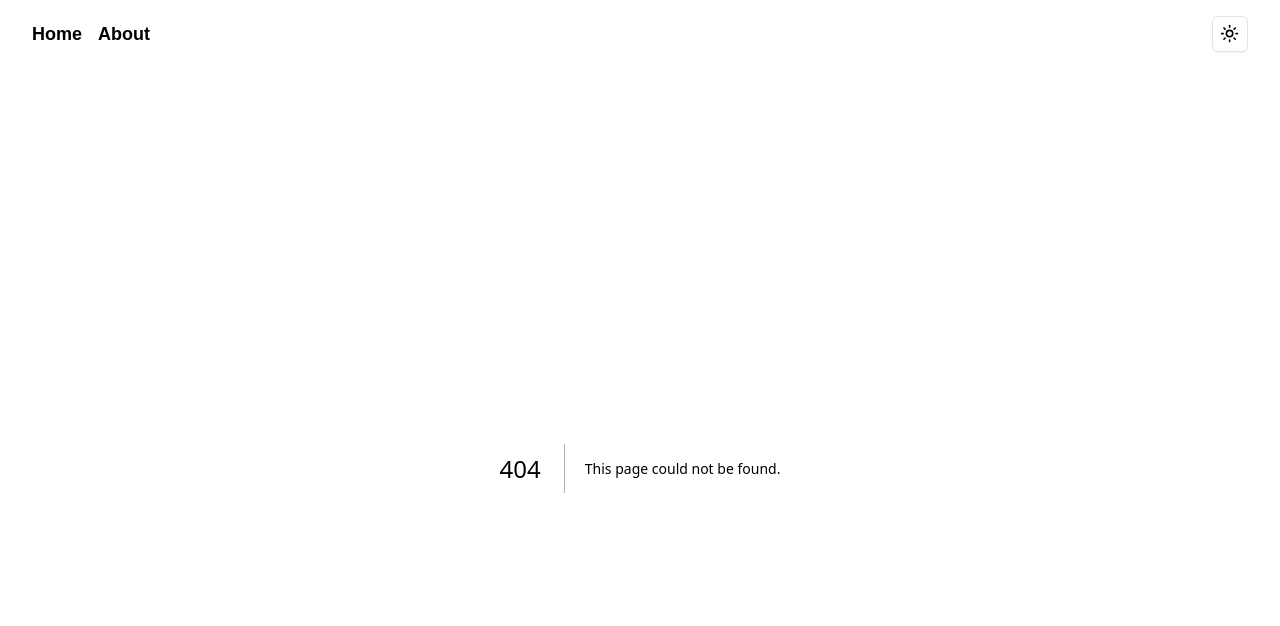
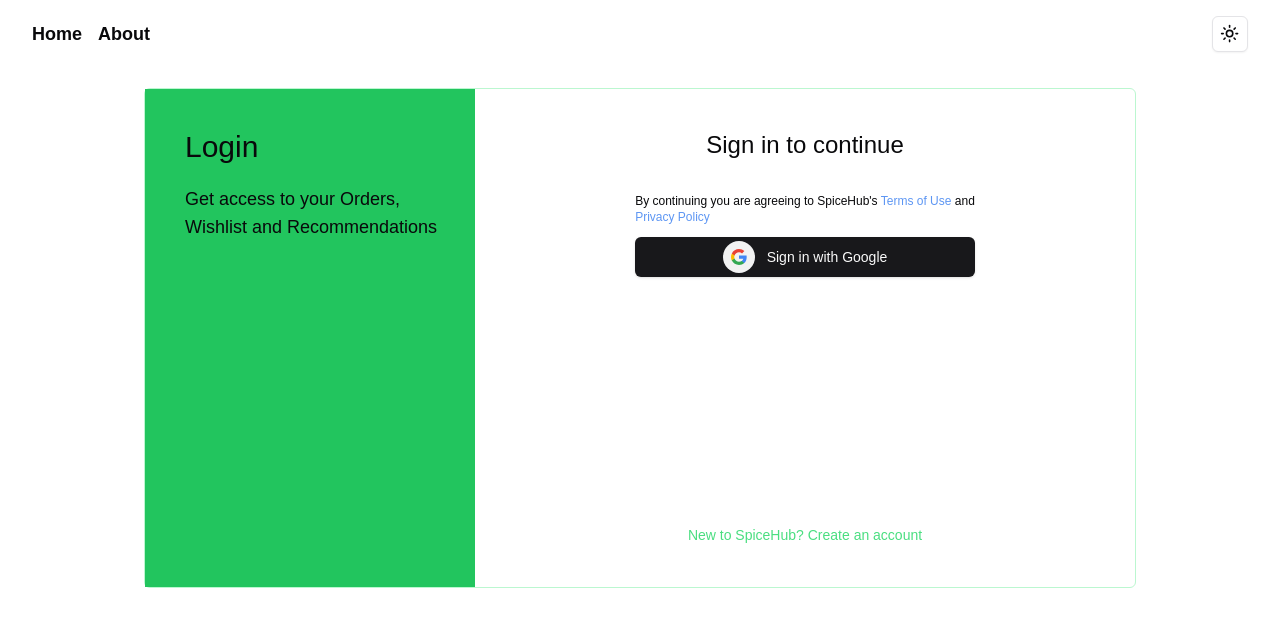
Before and after one commit to klrab3490/Spice-Hub, a Next.js app: page /login in a window 1280 px wide. Before the commit this address had no page. Shown: the top 626 px of the page. Built offline with nearby package versions, Linux system fonts and the light colour scheme.

Commit message:
feat(pages): Add login page

```diff
--- /dev/null
+++ b/app/login/page.tsx
@@ -0,0 +1,58 @@
+import { Button } from "@/components/ui/button";
+import Image from "next/image";
+
+export default function Login() {
+  return (
+    <div className="flex justify-center h-screen px-10 py-5 md:px-36">
+      <div className="flex w-full justify-center h-[500px] border-green-200 border rounded-md">
+        <div className="hidden w-1/3 bg-green-500 h-full p-10 pr-5 md:flex flex-col gap-5">
+          <p className="font-medium text-3xl">Login</p>
+          <p className="text-lg">
+            Get access to your Orders, Wishlist and Recommendations
+          </p>
+        </div>
+        <div className="w-full md:w-2/3 h-full text-center p-10 flex flex-col items-center justify-between">
+          <div>
+            <p className="text-2xl">Sign in to continue</p>
+            <div>
+              <p className="text-xs pt-8 pb-8 md:pb-3 text-left">
+                By continuing you are agreeing to SpiceHub&apos;s{" "}
+                <a
+                  className="text-[#5d96f3]"
+                  href="#"
+                >
+                  Terms of Use
+                </a>{" "}
+                and <br className="hidden md:block" />{" "}
+                <a
+                  className="text-[#5d96f3]"
+                  href=""
+                >
+                  Privacy Policy
+                </a>
+              </p>
+              <Button className="w-full flex gap-3 h-10">
+                <Image
+                  src="/google.svg"
+                  alt="Google Logo"
+                  width={100}
+                  height={100}
+                  className="w-8"
+                />
+                <p>Sign in with Google</p>
+              </Button>
+            </div>
+          </div>
+          <div>
+            <a
+              className="text-sm text-green-400 font-medium"
+              href="#"
+            >
+              New to SpiceHub? Create an account
+            </a>
+          </div>
+        </div>
+      </div>
+    </div>
+  );
+}
```
Also changed, not shown: public/google.svg (added).
